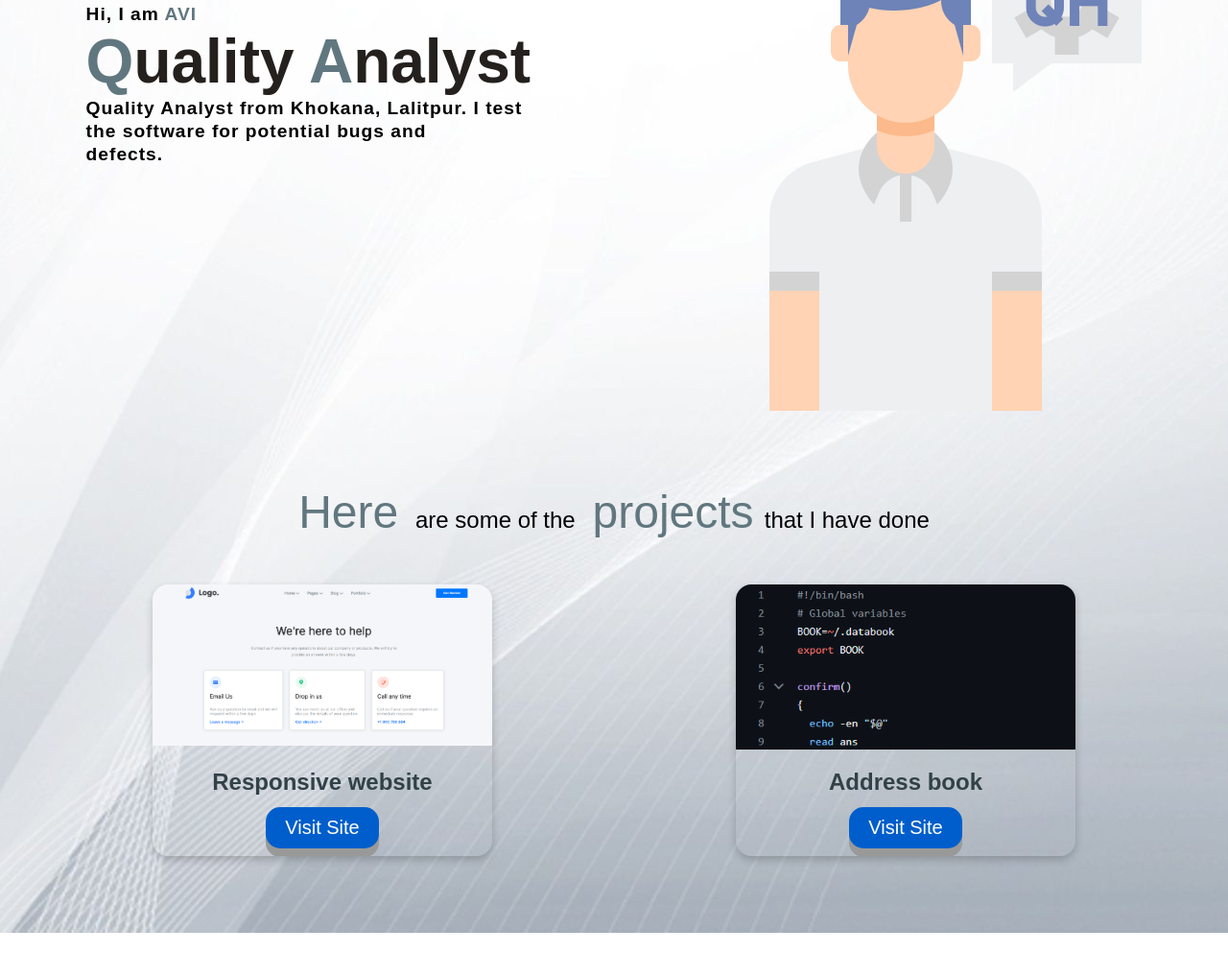
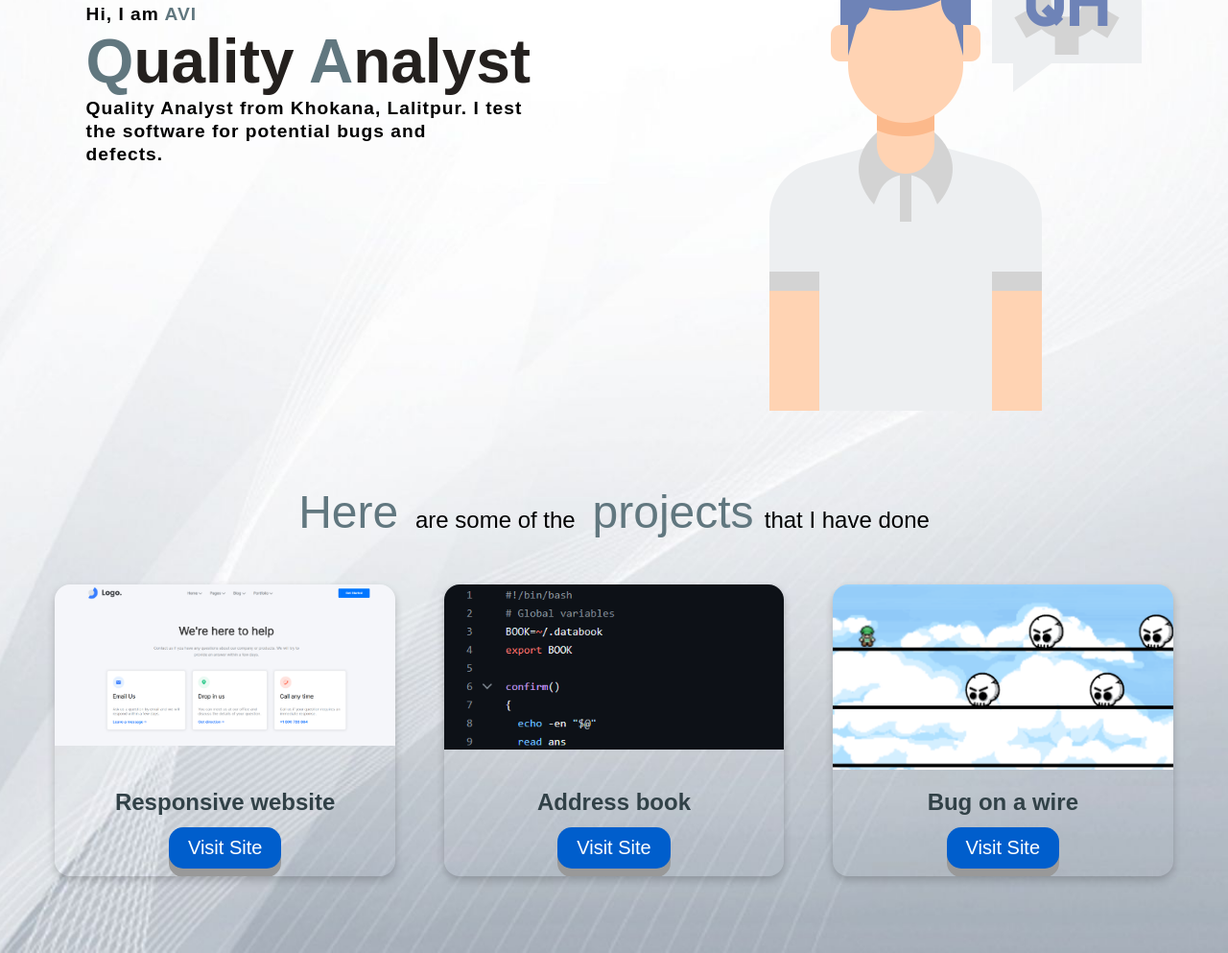
Before and after one commit to bajra-avi/bajra-avi.github.io-portfolio, a plain HTML site: page index.html in a window 1280 px wide. Shown: the part 195-1188 px from the top of the page at 96% size. Before the commit the page ends 1167 px from the top, so only its background shows below. Drawn offline with Linux system fonts and the light colour scheme.

Commit message:
Add new game

```diff
--- a/index.html
+++ b/index.html
@@ -57,6 +57,16 @@
                     </div>
                 </div>
 
+                <div class="card">
+                    <div class="card-image">
+                       <img src="./photos/game.png" alt="Image Description">
+                    </div>
+                    <div class="card-content">
+                       <h2>Bug on a wire</h2>
+                       <a href="https://bajra-avi.github.io/jsgame/" class="button">Visit Site</a>
+                    </div>
+                </div>
+
 
 
             </div>
```
Also changed, not shown: photos/game.png (added).
